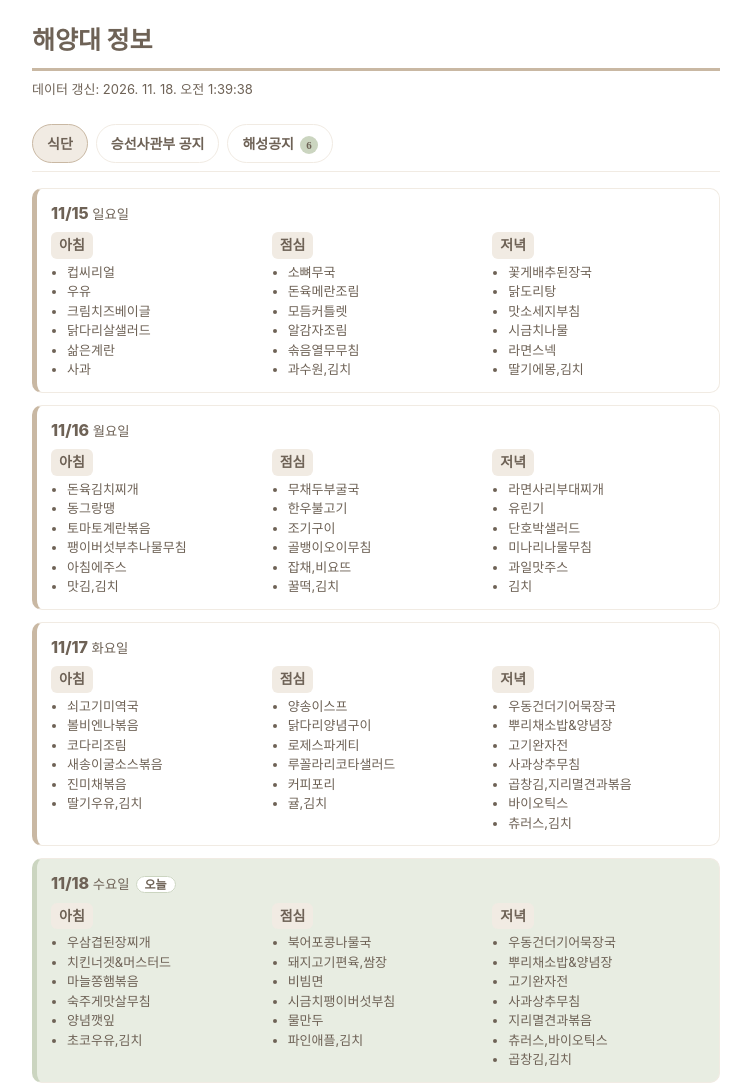
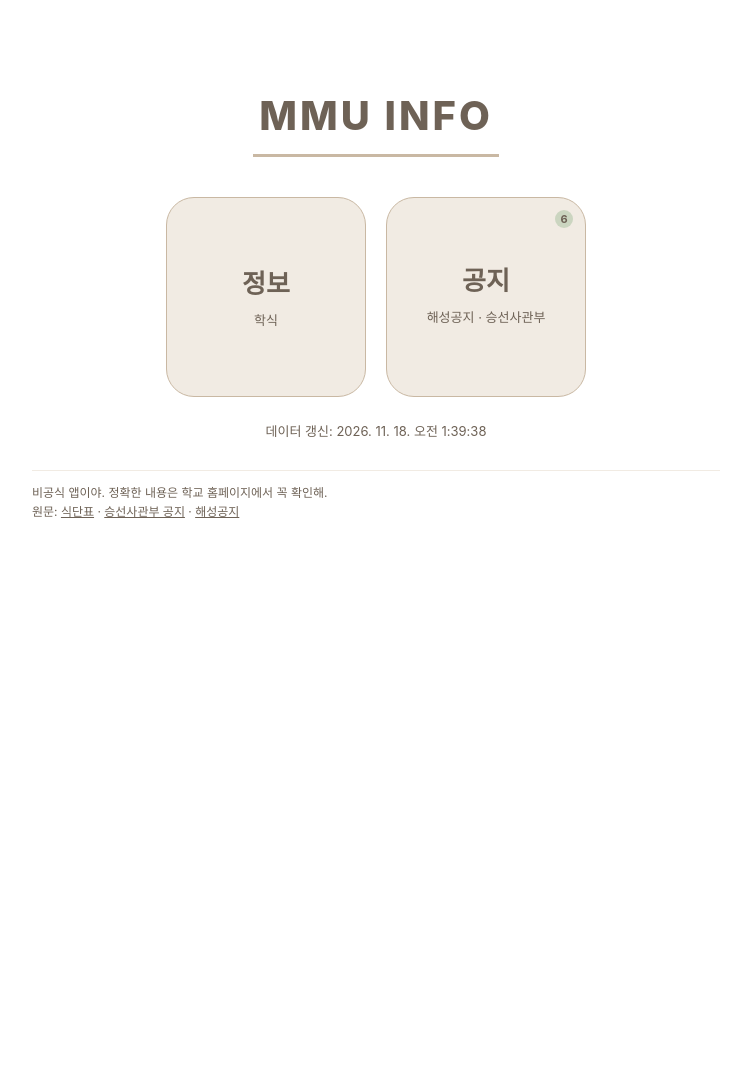
Before and after one commit to hooning000/mmu-info, a website: page index.html in a window 1280 px wide. Shown: the top 1086 px of the page, without its empty margins (264-1015 px from the left). After the commit the page ends 800 px from the top, so only its background shows below. Drawn offline with Linux system fonts and the light colour scheme; a web font is replaced by a local one.

Commit message:
메인화면(MMU INFO) 추가: 정보·공지 타일로 나눔
- 메인: MMU INFO 제목 + 둥근 정사각형 정보·공지 버튼
- 정보: 학식 (나중에 항목 추가 가능)
- 공지: 해성공지 · 승선사관부 공지 탭
- 주소(#info, #notice)로 화면을 나눠 폰 뒤로가기로 홈 복귀

Co-Authored-By: Claude Opus 5.5 <noreply@anthropic.com>

```diff
--- a/index.html
+++ b/index.html
@@ -3,7 +3,7 @@
 <head>
 <meta charset="utf-8">
 <meta name="viewport" content="width=device-width, initial-scale=1">
-<title>해양대 정보</title>
+<title>MMU INFO</title>
 <style>
   @font-face { font-family: "Kakao Big Sans"; font-weight: 400; src: url(fonts/KakaoBigSans-Regular.ttf); }
   @font-face { font-family: "Kakao Big Sans"; font-weight: 700; src: url(fonts/KakaoBigSans-Bold.ttf); }
@@ -12,13 +12,31 @@
   * { box-sizing: border-box; }
   body { margin:0; background:#fff; color:var(--ink); font:400 16px/1.6 "Kakao Big Sans", -apple-system, sans-serif; }
   .wrap { max-width: 720px; margin: 0 auto; padding: 20px 16px 40px; }
-  h1 { font-weight:800; font-size:25px; margin:0 0 4px; padding-bottom:8px; border-bottom:3px solid var(--main); }
   .sub { font-size:13px; margin:8px 0 16px; }
-  /* 스크롤해도 탭이 화면 위에 붙어 있게 */
-  .tabs { display:flex; gap:8px; margin-bottom:16px; flex-wrap:wrap; position:sticky; top:0; z-index:5; background:#fff; padding:8px 0; border-bottom:1px solid var(--sub); }
-  .card { scroll-margin-top: 64px; }
+  [hidden] { display:none !important; }
+
+  /* ── 메인화면 ── */
+  #home { text-align:center; padding-top:8vh; }
+  .logo { font-weight:800; font-size:40px; letter-spacing:3px; margin:0; display:inline-block; padding:0 6px 6px; border-bottom:3px solid var(--main); }
+  .home-grid { display:flex; justify-content:center; gap:20px; margin:40px 0 24px; flex-wrap:wrap; }
+  .tile { position:relative; width:min(40vw, 200px); aspect-ratio:1 / 1; border-radius:28px; background:var(--sub); border:1px solid var(--main);
+          display:flex; flex-direction:column; align-items:center; justify-content:center; gap:6px; text-decoration:none; color:var(--ink); transition:transform .1s; }
+  .tile:active { transform:scale(.97); }
+  .tile-title { font-weight:800; font-size:26px; }
+  .tile-desc { font-size:13px; }
+  .tile .cnt { position:absolute; top:12px; right:12px; }
+
+  /* ── 정보·공지 화면: 상단바와 탭이 함께 위에 고정 ── */
+  .head { position:sticky; top:0; z-index:5; background:#fff; border-bottom:1px solid var(--sub); padding-top:4px; }
+  .topbar { display:flex; align-items:center; gap:10px; }
+  .back { text-decoration:none; color:var(--ink); font-weight:700; font-size:14px; border:1px solid var(--sub); border-radius:20px; padding:4px 12px; }
+  .page-title { font-weight:800; font-size:22px; }
+  .tabs { display:flex; gap:8px; flex-wrap:wrap; padding:10px 0; }
+  .card { scroll-margin-top: 110px; }
   .tab { border:1px solid var(--sub); background:#fff; color:var(--ink); font:700 14px "Kakao Big Sans"; padding:8px 14px; border-radius:20px; cursor:pointer; }
   .tab.on { background:var(--sub); border-color:var(--main); }
+  #view { margin-top:16px; }
+
   .card { border:1px solid var(--sub); border-left:5px solid var(--main); border-radius:10px; padding:12px 14px; margin-bottom:12px; }
   .card.today { border-left-color: var(--point); background: var(--point-l); }
   .day { font-weight:800; font-size:16px; margin-bottom:6px; }
@@ -34,21 +52,35 @@
   .meta { font-size:12px; margin-top:2px; }
   .pin { font-size:12px; background:var(--sub); border-radius:8px; padding:0 6px; margin-right:6px; }
   .new { font-size:11px; font-weight:800; background:var(--point-l); border:1px solid var(--point); border-radius:8px; padding:0 6px; margin-right:6px; letter-spacing:.5px; }
-  .tab .cnt { display:inline-block; min-width:18px; margin-left:6px; padding:0 5px; font-size:11px; line-height:18px; text-align:center; border-radius:9px; background:var(--point); }
+  .cnt { display:inline-block; min-width:18px; margin-left:6px; padding:0 5px; font-size:11px; font-weight:700; line-height:18px; text-align:center; border-radius:9px; background:var(--point); }
   .tip { background:var(--point-l); border:1px solid var(--point); border-radius:10px; padding:12px 14px; }
-  .btn { display:inline-block; margin-top:8px; padding:8px 14px; border:1px solid var(--main); border-radius:20px; color:var(--ink); text-decoration:none; font-weight:700; font-size:14px; }
   footer { font-size:12px; margin-top:28px; border-top:1px solid var(--sub); padding-top:12px; }
   footer a { color:var(--ink); }
 </style>
 </head>
 <body>
 <div class="wrap">
-  <h1>해양대 정보</h1>
-  <div class="sub" id="updated">불러오는 중…</div>
-  <div class="tabs" id="tabs"></div>
-  <div id="view"></div>
+  <!-- 메인화면 -->
+  <section id="home">
+    <h1 class="logo">MMU INFO</h1>
+    <div class="home-grid">
+      <a class="tile" href="#info"><span class="tile-title">정보</span><span class="tile-desc">학식</span></a>
+      <a class="tile" href="#notice"><span class="tile-title">공지</span><span class="tile-desc">해성공지 · 승선사관부</span><span id="noticeCnt"></span></a>
+    </div>
+    <div class="sub" id="updated">불러오는 중…</div>
+  </section>
+
+  <!-- 정보·공지 화면 -->
+  <section id="page" hidden>
+    <div class="head">
+      <div class="topbar"><a class="back" href="#">‹ 홈</a><span class="page-title" id="pageTitle"></span></div>
+      <div class="tabs" id="tabs"></div>
+    </div>
+    <div id="view"></div>
+  </section>
+
   <footer>
-    비공식 개인용 앱이야. 정확한 내용은 학교 홈페이지에서 꼭 확인해.<br>
+    비공식 앱이야. 정확한 내용은 학교 홈페이지에서 꼭 확인해.<br>
     원문:
     <a href="https://www.mmu.ac.kr/main/contents/todayMenu2" target="_blank" rel="noopener">식단표</a> ·
     <a href="https://www.mmu.ac.kr/main/board/264" target="_blank" rel="noopener">승선사관부 공지</a> ·
@@ -56,11 +88,14 @@
   </footer>
 </div>
 <script>
-const TABS = [
-  { id: "menu", label: "식단" },
-  { id: "b264", label: "승선사관부 공지" },
-  { id: "b301", label: "해성공지" },
-];
+// 화면 구성: 주소 뒤 #info/menu, #notice/b301 처럼 나타냄 → 폰의 뒤로가기로 홈에 돌아올 수 있음
+// 정보에 새 항목을 넣을 땐 info.tabs 에 추가하고 RENDER 에 그리는 함수를 연결하면 돼
+const SECTIONS = {
+  info:   { title: "정보", tabs: [{ id: "menu", label: "학식" }] },
+  notice: { title: "공지", tabs: [{ id: "b301", label: "해성공지" }, { id: "b264", label: "승선사관부 공지" }] },
+};
+const RENDER = { menu: () => renderMenu(), b301: () => renderBoard("b301"), b264: () => renderBoard("b264") };
+
 const $ = (s) => document.querySelector(s);
 const esc = (s) => String(s).replace(/[&<>"']/g, (c) => ({ "&":"&amp;","<":"&lt;",">":"&gt;",'"':"&quot;","'":"&#39;" }[c]));
 const data = {};
@@ -75,7 +110,7 @@ async function load(file) {
 
 function renderMenu() {
   const d = data.menu;
-  if (!d) return `<div class="tip">식단 데이터가 없어. 터미널에서 <b>npm run update</b>를 실행해줘.</div>`;
+  if (!d) return `<div class="tip">학식 데이터를 불러오지 못했어. 잠시 후 다시 열어봐.</div>`;
   const now = new Date(), today = `${now.getMonth() + 1}/${now.getDate()}`;
   const meal = (name, list) => `<div class="meal"><h3>${name}</h3><ul>${list.map((m) => `<li>${esc(m)}</li>`).join("")}</ul></div>`;
   return d.items.map((x) => {
@@ -101,43 +136,53 @@ function isRecent(dateStr) {
 }
 const isNew = (p) => isRecent(p.date) && !readSet.has(p.url);
 const newCount = (key) => (data[key] ? data[key].items.filter(isNew).length : 0);
+const cntBadge = (n) => (n ? `<span class="cnt">${n}</span>` : "");
 
 function markRead(url) {
   readSet.add(url);
-  // 기록이 너무 커지지 않게 최근 500개만 보관
-  const arr = [...readSet].slice(-500);
+  const arr = [...readSet].slice(-500); // 기록이 너무 커지지 않게 최근 500개만 보관
   readSet = new Set(arr);
   try { localStorage.setItem(READ_KEY, JSON.stringify(arr)); } catch (e) {}
 }
 
-function renderTabs(active) {
-  $("#tabs").innerHTML = TABS.map((t) => {
-    const n = t.id === "menu" ? 0 : newCount(t.id);
-    return `<button class="tab ${t.id === active ? "on" : ""}" data-id="${t.id}">${t.label}${n ? `<span class="cnt">${n}</span>` : ""}</button>`;
-  }).join("");
-}
-
 function renderBoard(key) {
   const d = data[key];
-  if (!d) return `<div class="tip">공지 데이터가 없어. 잠시 후 다시 열어봐.</div>`;
+  if (!d) return `<div class="tip">공지 데이터를 불러오지 못했어. 잠시 후 다시 열어봐.</div>`;
   return d.items.map((p) => `<a class="post" href="${esc(p.url)}" data-url="${esc(p.url)}" target="_blank" rel="noopener">
       <b>${isNew(p) ? '<span class="new">NEW</span>' : ""}${p.pinned ? '<span class="pin">공지</span>' : ""}${esc(p.title)}</b>${p.hasFile ? " 📎" : ""}
       <div class="meta">${esc(p.date)}</div></a>`).join("");
 }
 
-function show(id) {
-  try { localStorage.setItem("tab", id); } catch (e) {}
-  renderTabs(id);
-  $("#view").innerHTML = id === "menu" ? renderMenu() : id === "b264" ? renderBoard("b264") : renderBoard("b301");
+function renderTabs(sec, active) {
+  $("#tabs").innerHTML = SECTIONS[sec].tabs.map((t) =>
+    `<button class="tab ${t.id === active ? "on" : ""}" data-id="${t.id}">${t.label}${t.id === "menu" ? "" : cntBadge(newCount(t.id))}</button>`).join("");
+}
+
+// 주소(#...)를 읽어서 메인화면 또는 정보·공지 화면을 그림
+function route() {
+  const [sec, tabId] = location.hash.slice(1).split("/");
+  const s = SECTIONS[sec];
+  if (!s) {
+    $("#home").hidden = false; $("#page").hidden = true;
+    $("#noticeCnt").innerHTML = cntBadge(newCount("b301") + newCount("b264"));
+    window.scrollTo(0, 0);
+    return;
+  }
+  const tab = s.tabs.some((t) => t.id === tabId) ? tabId : s.tabs[0].id;
+  $("#home").hidden = true; $("#page").hidden = false;
+  $("#pageTitle").textContent = s.title;
+  renderTabs(sec, tab);
+  $("#view").innerHTML = RENDER[tab]();
   const td = document.querySelector(".card.today");
-  if (td) td.scrollIntoView({ block: "start" }); // 식단 탭: 오늘 식단으로 바로 이동
-  else window.scrollTo(0, 0);                    // 공지 탭: 맨 위부터 보이게
+  if (td) td.scrollIntoView({ block: "start" }); // 학식: 오늘 식단으로 바로 이동
+  else window.scrollTo(0, 0);                    // 공지: 맨 위부터
 }
 
 (async () => {
+  // 탭 전환은 기록을 덮어써서(replace) 뒤로가기 한 번이면 홈으로 돌아가게 함
   $("#tabs").addEventListener("click", (e) => {
-    const b = e.target.closest(".tab"); // 개수 표시(span)를 눌러도 탭으로 인식
-    if (b) show(b.dataset.id);
+    const b = e.target.closest(".tab");
+    if (b) location.replace("#" + location.hash.slice(1).split("/")[0] + "/" + b.dataset.id);
   });
   // 공지를 누르면 읽음 처리 → NEW 배지와 탭 개수 갱신 (원문은 새 창으로 열림)
   $("#view").addEventListener("click", (e) => {
@@ -146,13 +191,15 @@ function show(id) {
     markRead(a.dataset.url);
     const badge = a.querySelector(".new");
     if (badge) badge.remove();
-    renderTabs(document.querySelector(".tab.on")?.dataset.id);
+    const [sec] = location.hash.slice(1).split("/");
+    renderTabs(sec, document.querySelector(".tab.on")?.dataset.id);
   });
+  window.addEventListener("hashchange", route);
+
   [data.menu, data.b264, data.b301] = await Promise.all([load("menu.json"), load("board264.json"), load("board301.json")]);
   const t = (data.menu || data.b264 || {}).updatedAt;
-  $("#updated").textContent = t ? "데이터 갱신: " + new Date(t).toLocaleString("ko-KR") : "데이터 없음";
-  let start = "menu"; try { start = localStorage.getItem("tab") || "menu"; } catch (e) {}
-  show(TABS.some((x) => x.id === start) ? start : "menu");
+  $("#updated").textContent = t ? "데이터 갱신: " + new Date(t).toLocaleString("ko-KR") : "데이터를 불러오지 못했어";
+  route();
 })();
 </script>
 </body>
```
Also changed, not shown: CLAUDE.md (+1 -1 lines).
